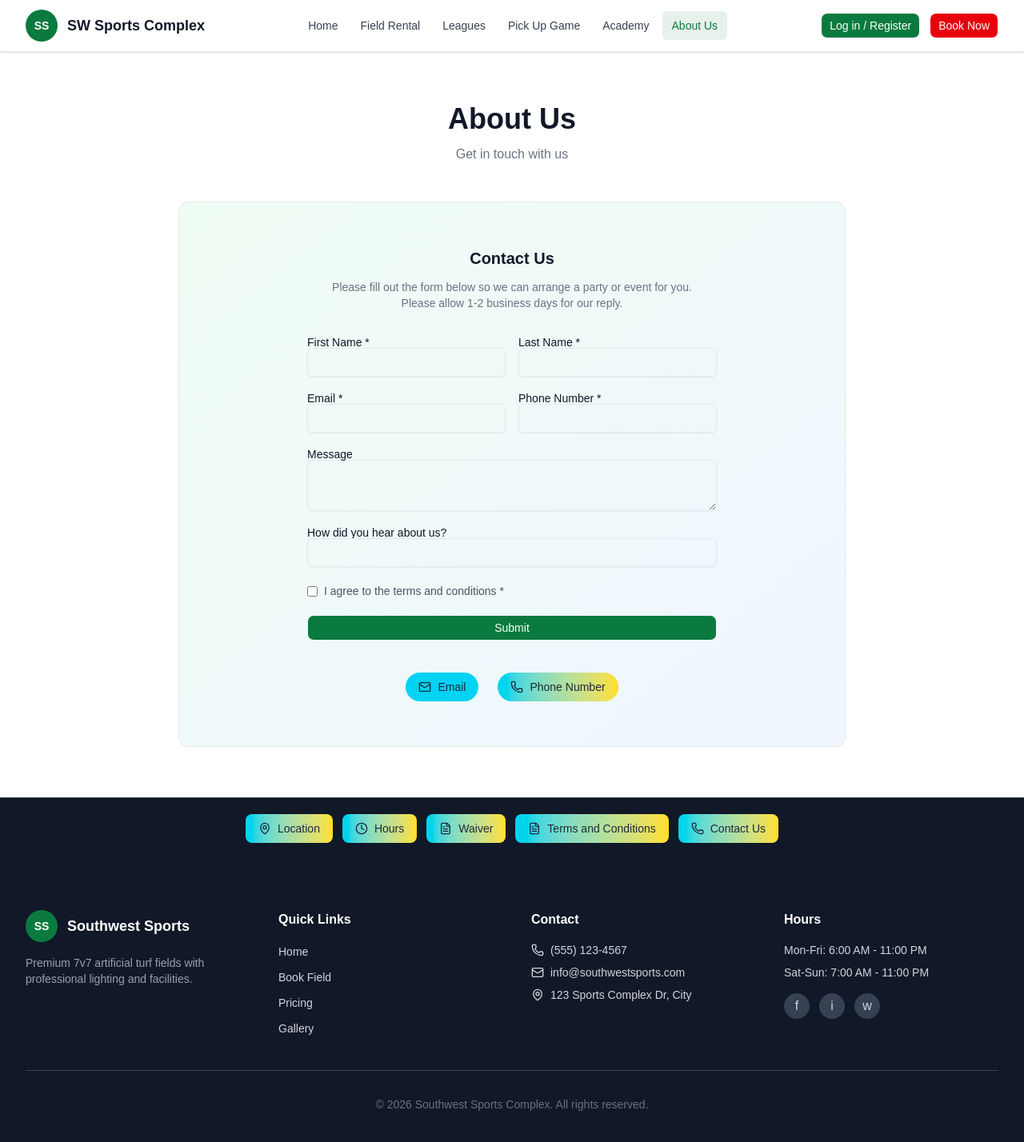
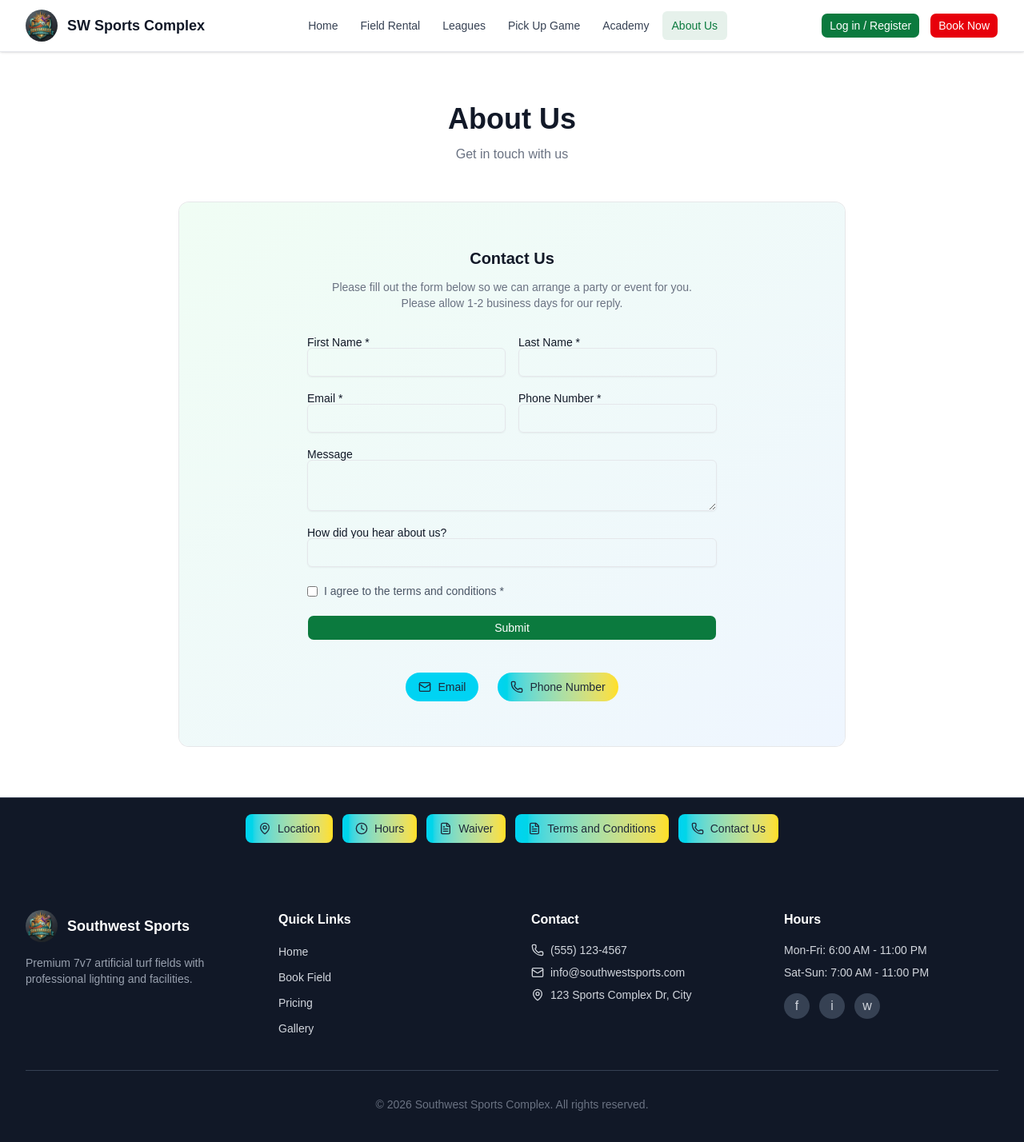
Before and after one commit to Do2304/webFootball, a React (Vite) app in the folder frontend/: page /about in a window 1280 px wide. Shown: the top 1428 px of the page at 80% size. Built offline with nearby package versions, Linux system fonts and the light colour scheme.

Commit message:
feat: focus logo

```diff
--- a/frontend/src/components/Footer.tsx
+++ b/frontend/src/components/Footer.tsx
@@ -34,9 +34,7 @@ export default function Footer() {
           {/* Logo */}
           <div>
             <div className="flex items-center gap-3 mb-4">
-              <div className="w-10 h-10 rounded-full bg-primary flex items-center justify-center">
-                <span className="text-white font-bold text-sm">SS</span>
-              </div>
+              <img src="/images/logo1.jpeg" alt="SW Sports Complex" className="w-10 h-10 rounded-full object-cover" />
               <span className="font-bold text-lg text-white">
                 Southwest Sports
               </span>
--- a/frontend/src/components/Header.tsx
+++ b/frontend/src/components/Header.tsx
@@ -24,9 +24,7 @@ export default function Header() {
       <div className="max-w-7xl mx-auto px-4 sm:px-6 lg:px-8 h-16 flex items-center justify-between">
         {/* Logo */}
         <Link to="/" className="flex items-center gap-3">
-          <div className="w-10 h-10 rounded-full bg-primary flex items-center justify-center">
-            <span className="text-white font-bold text-sm">SS</span>
-          </div>
+          <img src="/images/logo1.jpeg" alt="SW Sports Complex" className="w-10 h-10 rounded-full object-cover" />
           <span className="font-bold text-lg text-secondary hidden sm:block">
             SW Sports Complex
           </span>
```
Also changed, not shown: frontend/public/images/logo1.jpeg (added).
